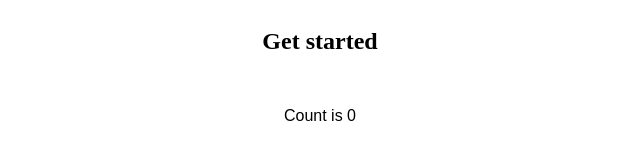
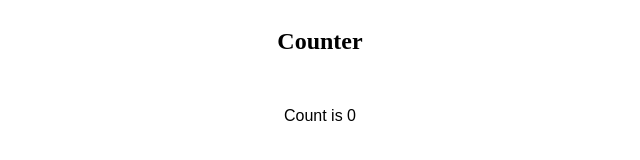
Before and after one commit to Feziek/training-ground, a React (Vite) app: page / in a window 1280 px wide. Shown: the top 160 px of the page, without its empty margins (320-960 px from the left). Built offline with nearby package versions, Linux system fonts and the light colour scheme.

Commit message:
feat: update app title

```diff
--- a/src/App.jsx
+++ b/src/App.jsx
@@ -1,5 +1,5 @@
-import { useState } from "react";
-import "./App.css";
+import { useState } from 'react';
+import './App.css';
 
 function App() {
 	const [count, setCount] = useState(0);
@@ -7,15 +7,13 @@ function App() {
 	return (
 		<>
 			<section id="center">
-				<h1>Get started</h1>
+				<h1>Counter</h1>
 				<button
 					className="counter"
-					onClick={() => setCount(count => count + 1)}
-				>
+					onClick={() => setCount(count => count + 1)}>
 					Count is {count}
 				</button>
 			</section>
-
 		</>
 	);
 }
```
